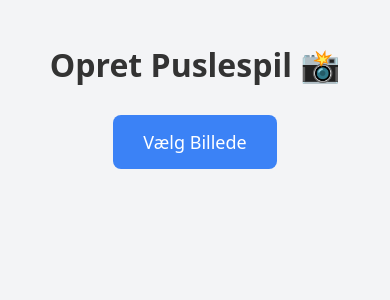
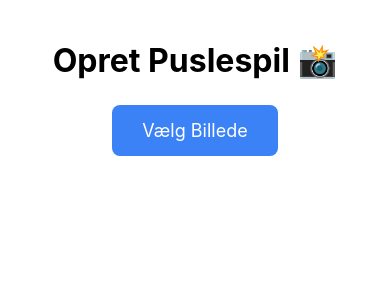
Before and after one commit to Jon-007-42/RevealPhoto, a React (Vite) app: page / in a window 390 px wide. Shown: the top 300 px of the page. Built offline with nearby package versions, Linux system fonts and the light colour scheme.

Commit message:
Layout rettelser og mobil optimering

```diff
--- a/index.html
+++ b/index.html
@@ -3,6 +3,7 @@
   <head>
     <meta charset="UTF-8" />
     <link rel="icon" type="image/svg+xml" href="/vite.svg" />
+    <link rel="manifest" href="/manifest.json">
     <meta name="viewport" content="width=device-width, initial-scale=1.0" />
     <title>reveal-photo</title>
   </head>
--- a/src/App.jsx
+++ b/src/App.jsx
@@ -5,13 +5,22 @@ import Game from './pages/Game'
 function App() {
   return (
     <BrowserRouter>
-      <Routes>
-        {/* Forsiden: Hvor man uploader */}
-        <Route path="/" element={<Creator />} />
-
-        {/* Spil-siden: Hvor man lander med et ID (f.eks. /game/123) */}
-        <Route path="/game/:id" element={<Game />} />
-      </Routes>
+      {/* Denne div fungerer som en mobil-ramme */}
+      <div style={{
+        maxWidth: '500px',
+        margin: '0 auto',
+        minHeight: '100vh',
+        backgroundColor: '#ffffff',
+        boxShadow: '0 0 20px rgba(0,0,0,0.05)', // Giver en let skygge på PC
+        position: 'relative',
+        display: 'flex',
+        flexDirection: 'column'
+      }}>
+        <Routes>
+          <Route path="/" element={<Creator />} />
+          <Route path="/game/:id" element={<Game />} />
+        </Routes>
+      </div>
     </BrowserRouter>
   )
 }
--- a/src/index.css
+++ b/src/index.css
@@ -1,14 +1,15 @@
-:root {
-  font-family: system-ui, sans-serif;
-  line-height: 1.5;
-  font-weight: 400;
+body, html {
+  margin: 0;
+  padding: 0;
+  font-family: -apple-system, BlinkMacSystemFont, "Segoe UI", Roboto, sans-serif;
+  background-color: #f3f4f6; /* Grå baggrund udenfor mobil-rammen */
+  overflow-x: hidden;
 }
 
-html, body, #root {
-  margin: 0;
-  padding: 0;
-  width: 100%;
-  height: 100%;
-  background-color: #f3f4f6; /* Lys grå baggrund */
-  color: #333;
+#root {
+  min-height: 100vh;
 }
+
+* {
+  box-sizing: border-box;
+}
```
Also changed, not shown: public/manifest.json (added).
